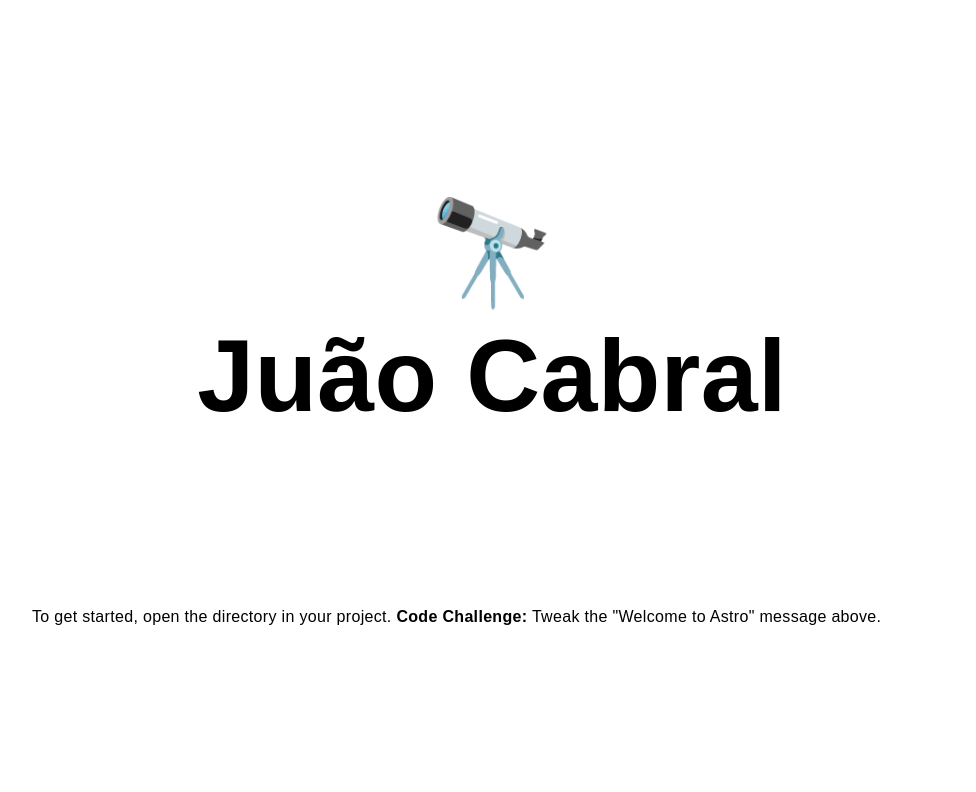
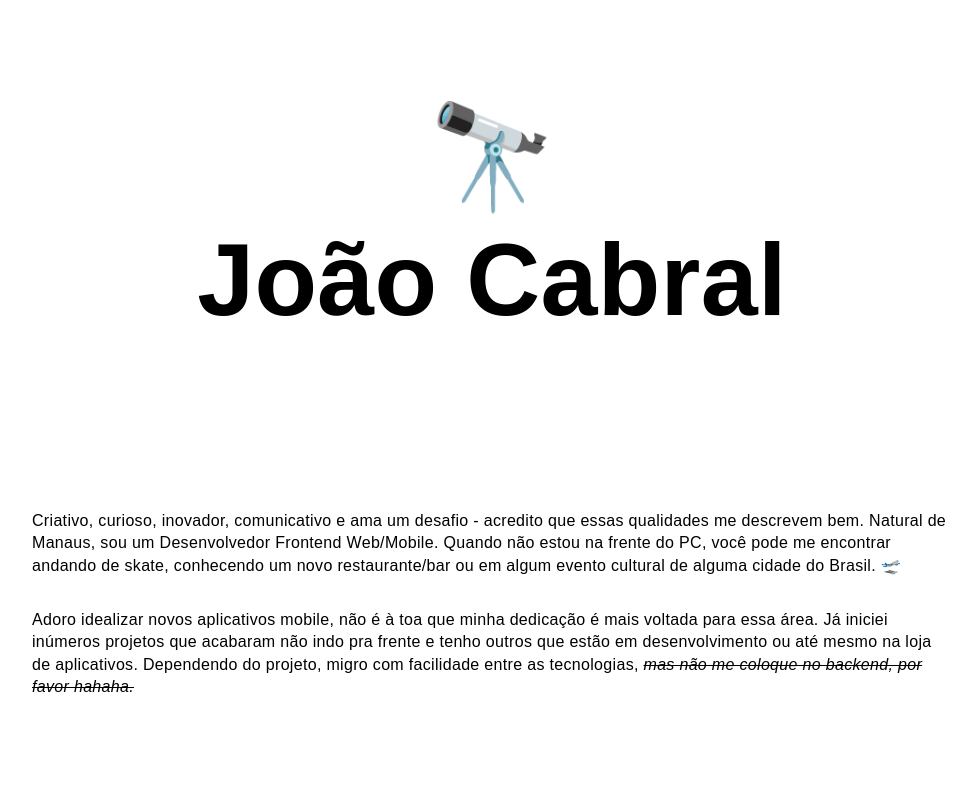
Before and after one commit to joao-cabral/larbac, an Astro site: page / in a window 1280 px wide. Shown: the top 792 px of the page, without its empty margins (148-1124 px from the left). Built offline with nearby package versions, Linux system fonts and the light colour scheme; Astro itself is replaced by a stand-in of ours.

Commit message:
feat: new text added

```diff
--- a/src/pages/index.astro
+++ b/src/pages/index.astro
@@ -10,10 +10,18 @@ import Layout from '../layouts/index.astro';
 <Layout title="Joao" header={false}>
 	<main>
 		<section>
-			<h1 class="title">🔭<br />Juão Cabral</h1>
-			<p class="instructions">
-				To get started, open the directory in your project.
-				<strong>Code Challenge:</strong> Tweak the "Welcome to Astro" message above.
+			<h1 class="title">🔭<br />João Cabral</h1>
+			<p>
+				Criativo, curioso, inovador, comunicativo e ama um desafio - acredito que essas qualidades
+				me descrevem bem. Natural de Manaus, sou um Desenvolvedor Frontend Web/Mobile.
+				Quando não estou na frente do PC, você pode me encontrar andando de skate, conhecendo um novo
+				restaurante/bar ou em algum evento cultural de alguma cidade do Brasil. 🛫
+			</p>
+			<p>
+				Adoro idealizar novos aplicativos mobile, não é à toa que minha dedicação é mais voltada para essa área.
+				Já iniciei inúmeros projetos que acabaram não indo pra frente e tenho outros que estão em desenvolvimento
+				ou até mesmo na loja de aplicativos. Dependendo do projeto, migro com facilidade entre as tecnologias,
+				<i><s>mas não me coloque no backend, por favor hahaha.</s></i>
 			</p>
 		</section>
 
@@ -104,7 +112,7 @@ import Layout from '../layouts/index.astro';
 	}
 
 	section {
-	  margin: 12rem 0;
+	  margin: 6rem 0;
 	  max-width: min(920px, 90vw);
 
 	  p {
```
